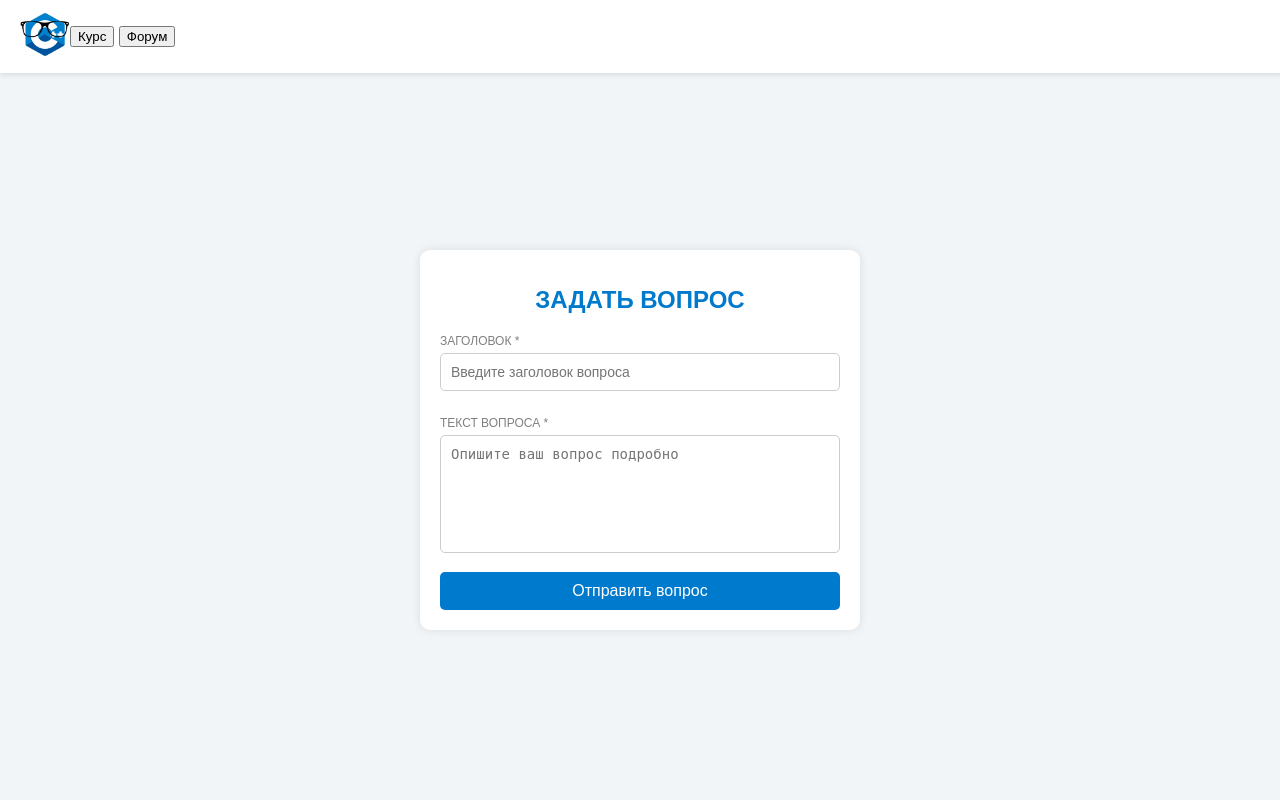
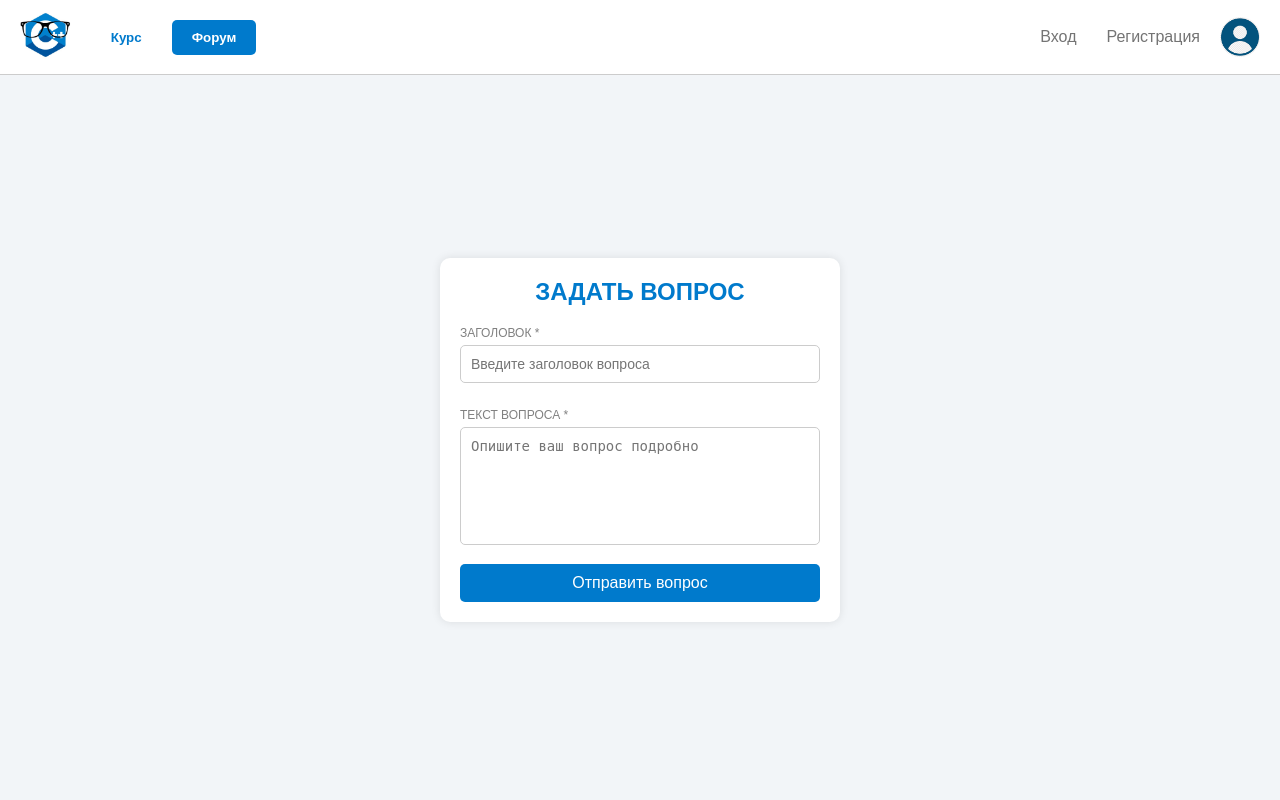
Before and after one commit to ArtiomNosov/it-classes-lang-course, a Flask app: page /new_question in a window 1280 px wide. Run offline with Flask 3, Linux system fonts and the light colour scheme.

Commit message:
форум + задача вопроса (пофикшен фронт)

```diff
--- a/app/frontend/static/css/ask_question.css
+++ b/app/frontend/static/css/ask_question.css
@@ -1,3 +1,10 @@
+* {
+    margin: 0;
+    padding: 0;
+    box-sizing: border-box;
+}
+
+
 /* Общие стили */
 body {
     margin: 0;
@@ -8,6 +15,40 @@
     align-items: center;
     height: 100vh;
 }
+header {
+    position: fixed;
+    top: 0;
+    left: 0;
+    width: 100%;
+    display: flex;
+    justify-content: space-between;
+    align-items: center;
+    /* Центрирование элементов по вертикали */
+    background-color: #fff;
+    padding: 10px 20px;
+    border-bottom: 1px solid #ccc;
+    z-index: 1000;
+}
+
+header .logo span {
+    font-weight: bold;
+    font-size: 1.5rem;
+    color: #007acc;
+}
+
+header .logo {
+    display: flex;
+    align-items: center;
+}
+
+header nav {
+    margin-left: 20px;
+    /* Отступ от логотипа */
+    display: flex;
+    gap: 10px;
+    /* Расстояние между кнопками */
+}
+
 header nav button {
     padding: 10px 20px;
     border: none;
@@ -18,6 +59,36 @@
     border-radius: 5px;
     transition: background-color 0.3s;
 }
+
+header nav button.active,
+header nav button:hover {
+    background-color: #007acc;
+    color: #fff;
+}
+
+header .auth {
+    margin-left: auto;
+    /* Перемещаем в правый край */
+    display: flex;
+    align-items: center;
+    /* Центрирование по вертикали */
+    gap: 10px;
+    /* Расстояние между кнопками */
+}
+.auth {
+    display: flex;
+    align-items: center; /* Выравнивание элементов по центру */
+    gap: 10px; /* Расстояние между элементами */
+}
+
+
+header .auth a {
+    margin: 0 10px;
+    text-decoration: none;
+    color: #747474;
+    font-weight: lighter;
+}
+
 .buttons {
     margin-top: 20px;
 }
@@ -50,31 +121,16 @@
     object-fit: cover; /* Обрезка изображения под заданные размеры */
     border-radius: 50%; /* Округление углов для круглой формы */
 }
-/* Хедер */
-.header {
-    position: fixed;
-    top: 0;
-    left: 0;
-    width: 100%;
-    background-color: white;
-    padding: 10px 20px;
-    box-shadow: 0 2px 5px rgba(0, 0, 0, 0.1);
-    z-index: 1000;
-    display: flex;
-    align-items: center;
+
+.user-avatar img:hover {
+    transform: scale(1.1);
 }
 
-.logo-link {
-    display: inline-block;
-    text-decoration: none;
+
+.logo img {
+    height: 50px; /* или подстрой под твой дизайн */
+    object-fit: contain;
 }
-
-.logo {
-    width: 50px;
-    height: auto;
-    cursor: pointer;
-}
-
 /* Основной контейнер */
 .container {
     margin-top: 80px; /* Отступ под хедер */
--- a/app/frontend/static/css/my_questions.css
+++ b/app/frontend/static/css/my_questions.css
@@ -1,3 +1,8 @@
+* {
+    margin: 0;
+    padding: 0;
+    box-sizing: border-box;
+}
 /* Стиль для списка вопросов */
 .questions-list {
     margin-top: 20px;
@@ -36,6 +41,7 @@
     font-family: Arial, sans-serif;
     margin: 0;
     padding: 0;
+    line-height: 1.6;
     background-color: #f4f4f4;
     /* Цвет фона страницы должен быть одинаковым */
 }
--- a/app/frontend/static/css/styles_login.css
+++ b/app/frontend/static/css/styles_login.css
@@ -1,3 +1,8 @@
+* {
+    margin: 0;
+    padding: 0;
+    box-sizing: border-box;
+}
 /* Общие стили */
 body {
     margin: 0;
--- a/app/frontend/templates/ask_question.html
+++ b/app/frontend/templates/ask_question.html
@@ -10,15 +10,30 @@
     <!-- Контейнер для уведомлений -->
     <div id="notification-container"></div>
     <!-- Хедер с логотипом -->
-    <div class="header">
-        <a href="/" class="logo-link">
-            <img src="/static/images/logo.png" alt="Логотип" class="logo">
-        </a>
+    <header>
+        <div class="logo">
+            <a href="/">
+                <img src="static/images/logo.png" alt="Логотип сайта" />
+            </a>
+        </div>
         <nav>
             <button id="course-button" class="active">Курс</button>
             <button id="forum-button">Форум</button>
         </nav>
-    </div>
+        <div class="auth">
+            <a href="/login">Вход</a>
+            <a href="/register">Регистрация</a>
+            {% if session.get('user_id') %}
+                <!-- Ссылка на профиль авторизованного пользователя -->
+                <a href="/profile/{{ session['user_id'] }}" class="user-avatar">
+                    <img src="/static/images/user-avatar.png" alt="Профиль" class="user-avatar">
+                </a>
+            {% else %}
+                <!-- Если пользователь не авторизован, показываем аватарку без ссылки -->
+                <img src="/static/images/user-avatar.png" alt="Профиль" class="user-avatar">
+            {% endif %}
+        </div>
+    </header>
 
     <!-- Основной контейнер -->
     <div class="container">
@@ -79,5 +94,6 @@
     }
 });
     </script>
+    <script src="/static/js/script2.js"></script>
 </body>
 </html>
--- a/app/frontend/templates/forum_page.html
+++ b/app/frontend/templates/forum_page.html
@@ -39,7 +39,7 @@
             <div class="buttons">
                 <!-- Используем тег <a> для создания ссылки, стилизованной под кнопку -->
                 <a href="/new_question" class="btn">Задать вопрос</a>
-                <button onclick="location.href='/my_questions'">Список моих вопросов</button>
+                <a href="/my_questions" class="btn">Список моих вопросов</a>
             </div>
             <div class="questions">
                 {% if questions %}
```
Also changed, not shown: app/frontend/static/css/styles_forum.css (+65 -5 lines).
